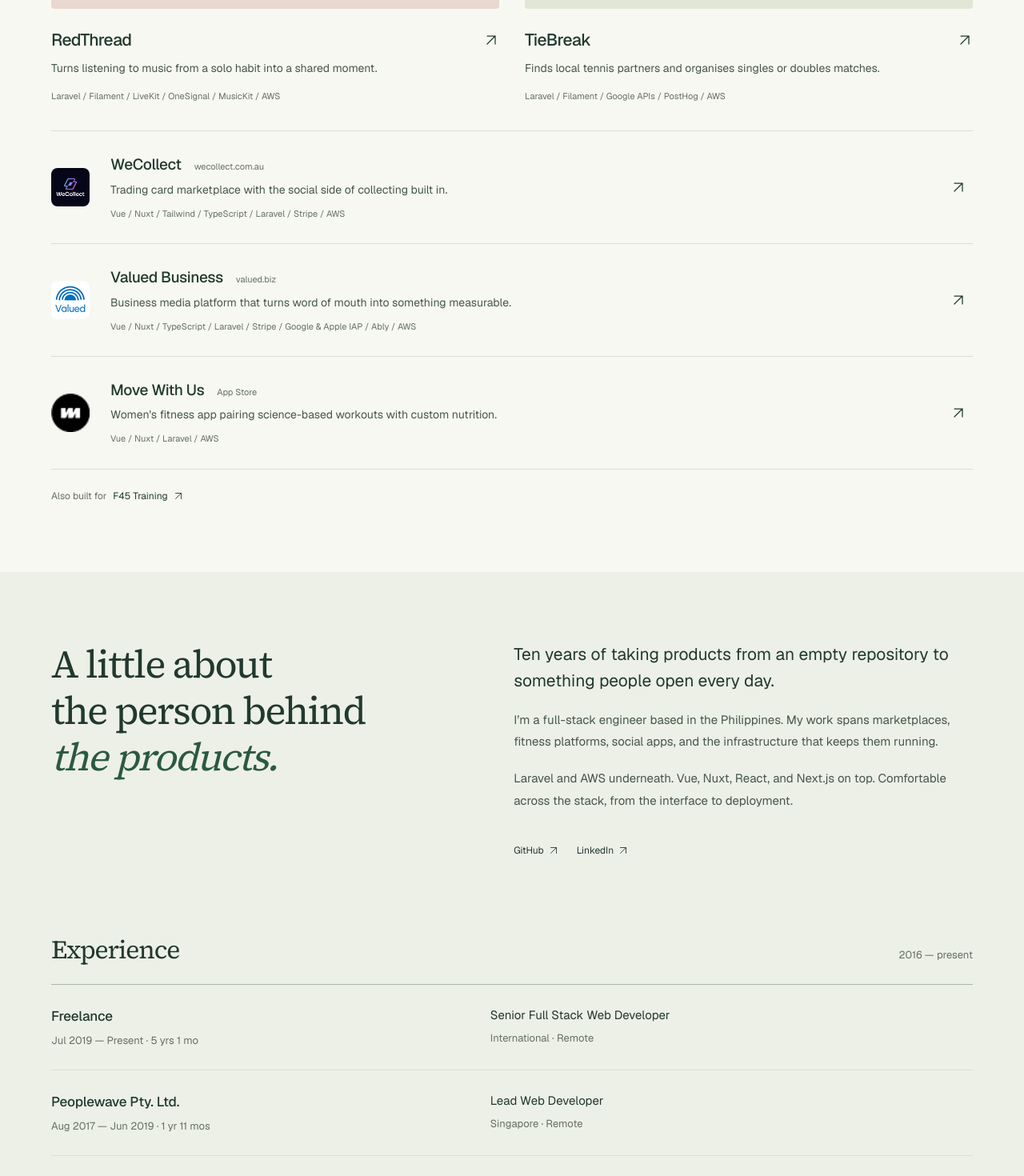
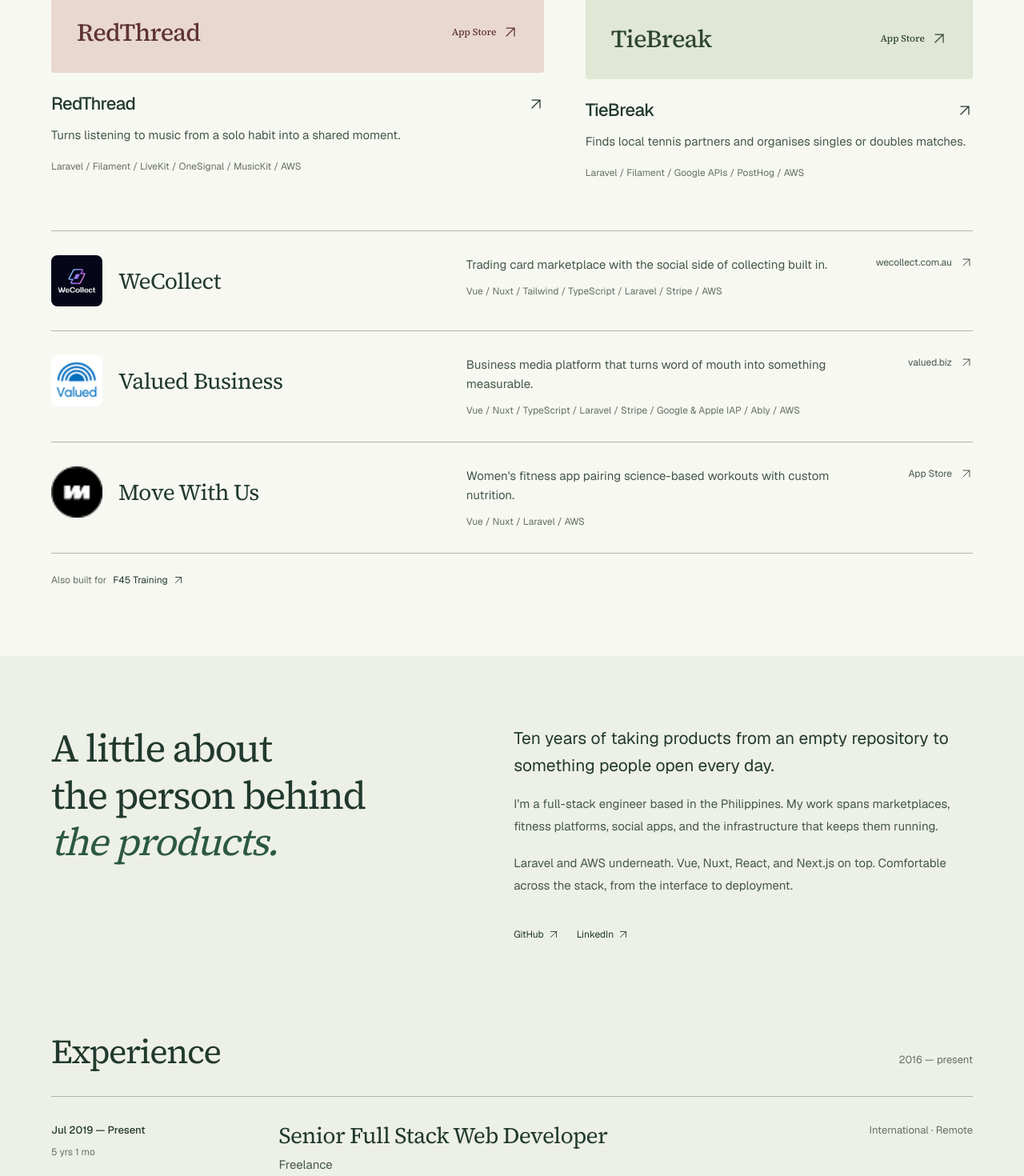
Before and after one commit to rosemalejohn/rosemalejohn, a Next.js app: page / in a window 1280 px wide. Shown: the part 1180-2650 px from the top of the page at 80% size. Built offline with nearby package versions, Linux system fonts and the light colour scheme.

Commit message:
feat(portfolio): redesign projects, experience, and tools

```diff
--- a/app/components/ProjectRow.tsx
+++ b/app/components/ProjectRow.tsx
@@ -24,13 +24,14 @@
 		: "Not public";
 	const inner = (
 		<>
+			<div className="project-row-identity">
 				{logos[project.name] ? (
 					<Image
 						className="project-row-logo"
 						src={logos[project.name]}
 						alt=""
-					width={48}
-					height={48}
+						width={72}
+						height={72}
 					/>
 				) : (
 					<span
@@ -40,17 +41,16 @@
 						{project.name.slice(0, 1)}
 					</span>
 				)}
-			<div>
-				<div className="project-row-title">
 				<h3>{project.name}</h3>
-					<span className="project-destination">
-						{source === "apps.apple.com" ? "App Store" : source}
-					</span>
 			</div>
+			<div className="project-row-detail">
 				<p>{project.description}</p>
 				<p className="project-tech">{stackNames(project.stack).join(" / ")}</p>
 			</div>
+			<span className="project-destination">
+				{source === "apps.apple.com" ? "App Store" : source}
 				{project.link && <Arrow diagonal />}
+			</span>
 		</>
 	);
 	return (
--- a/app/components/StackGrid.tsx
+++ b/app/components/StackGrid.tsx
@@ -6,7 +6,10 @@
 		<dl className="stack-grid">
 			{layerOrder.map((layer) => (
 				<div className="stack-group" key={layer}>
-					<dt>{layerMeta[layer].category}</dt>
+					<dt>
+						<span>{layerMeta[layer].category}</span>
+						<small>{layerMeta[layer].caption}</small>
+					</dt>
 					<dd>
 						{tools[layer].map((tool) => (
 							<span key={tool}>{tool}</span>
--- a/app/components/Work.tsx
+++ b/app/components/Work.tsx
@@ -78,16 +78,17 @@
 		<ul className="experience-list">
 			{works.map((work) => (
 				<li key={work.company} className="experience-row">
-					<div>
-						<h3>{work.company}</h3>
+					<div className="experience-period">
 						<p>
-							{work.from} — {work.to} · {formatDuration(work.from, work.to)}
+							{work.from} — {work.to}
 						</p>
+						<span>{formatDuration(work.from, work.to)}</span>
 					</div>
 					<div className="experience-position">
-						<p>{work.role}</p>
-						<p>{work.location}</p>
+						<h3>{work.role}</h3>
+						<p>{work.company}</p>
 					</div>
+					<p className="experience-location">{work.location}</p>
 				</li>
 			))}
 		</ul>
--- a/app/globals.css
+++ b/app/globals.css
@@ -245,17 +245,22 @@
 }
 .featured-grid {
 	display: grid;
-	grid-template-columns: 1fr 1fr;
-	gap: 32px;
+	grid-template-columns: minmax(0, 1.12fr) minmax(0, 0.88fr);
+	align-items: start;
+	gap: clamp(24px, 4vw, 64px);
+	margin-bottom: 28px;
+}
+.featured-project:nth-child(2) {
+	margin-top: 68px;
 }
 .project-art {
-	height: 330px;
+	height: 410px;
 	position: relative;
 	display: flex;
 	flex-direction: column;
 	align-items: center;
 	justify-content: space-between;
-	padding: 26px 30px;
+	padding: 28px 32px;
 	overflow: hidden;
 	border-radius: 4px;
 }
@@ -266,14 +271,17 @@
 .project-tennis .project-art {
 	background: #e0e7d4;
 	color: #304731;
+	height: 350px;
 }
 .project-art-label {
 	align-self: flex-start;
-	font-size: 12px;
+	font-size: 13px;
+	max-width: 20ch;
+	line-height: 1.4;
 }
 .project-icon {
-	width: 148px;
-	height: 148px;
+	width: 170px;
+	height: 170px;
 	transition: transform 350ms cubic-bezier(0.16, 1, 0.3, 1);
 }
 .project-art:hover .project-icon,
@@ -285,9 +293,10 @@
 	justify-content: space-between;
 	align-items: center;
 	width: 100%;
-	font-size: 21px;
+	font-family: var(--font-display), Georgia, serif;
+	font-size: clamp(1.5rem, 2.4vw, 2rem);
 	font-weight: 500;
-	letter-spacing: -0.03em;
+	letter-spacing: -0.025em;
 }
 .project-open {
 	display: flex;
@@ -297,10 +306,10 @@
 	letter-spacing: normal;
 }
 .project-caption {
-	padding: 23px 0 34px;
+	padding: 22px 0 34px;
 }
 .project-caption h3 {
-	font-size: 21px;
+	font-size: 22px;
 	font-weight: 500;
 	letter-spacing: -0.025em;
 }
@@ -310,36 +319,52 @@
 	justify-content: space-between;
 }
 .project-caption > p {
-	margin-top: 8px;
+	margin-top: 10px;
 	color: var(--ink-soft);
-	font-size: 14px;
+	font-size: 15px;
 	line-height: 1.7;
 	max-width: 52ch;
 }
 .project-caption > .project-tech {
-	margin-top: 13px;
+	margin-top: 16px;
 	color: var(--muted);
-	font-size: 11px;
+	font-size: 12px;
 }
 .project-list {
-	border-bottom: 1px solid var(--line);
+	border-bottom: 1px solid var(--line-strong);
 }
 .project-row {
-	border-top: 1px solid var(--line);
+	border-top: 1px solid var(--line-strong);
 }
 .project-row-inner {
 	display: grid;
-	grid-template-columns: 52px 1fr 28px;
-	gap: 22px;
+	grid-template-columns: minmax(0, 1.05fr) minmax(0, 1fr) minmax(90px, 0.3fr);
+	gap: clamp(22px, 3vw, 48px);
+	align-items: start;
+	padding: 30px 0;
+}
+.project-row-identity {
+	display: flex;
 	align-items: center;
-	padding: 28px 0;
+	gap: 20px;
+	min-width: 0;
 }
-.project-row a:hover h3 {
+.project-row-identity h3 {
+	font-family: var(--font-display), Georgia, serif;
+	font-size: clamp(1.4rem, 2.2vw, 1.9rem);
+	font-weight: 400;
+	line-height: 1.1;
+	letter-spacing: -0.025em;
+}
+.project-row a:hover h3,
+.project-row a:focus-visible h3 {
 	text-decoration: underline;
+	text-decoration-thickness: 1px;
 }
 .project-row-logo {
-	height: 48px;
-	width: 48px;
+	height: 64px;
+	width: 64px;
+	flex: none;
 	object-fit: contain;
 	border-radius: 8px;
 }
@@ -348,34 +373,38 @@
 	align-items: center;
 	justify-content: center;
 	background: var(--surface);
-	font-size: 17px;
+	font-size: 24px;
 	font-weight: 500;
 }
-.project-row-title {
+.project-destination {
 	display: flex;
-	align-items: baseline;
-	flex-wrap: wrap;
-	gap: 8px 16px;
+	align-items: center;
+	justify-content: flex-end;
+	gap: 10px;
+	color: var(--ink-soft);
+	font-size: 12px;
+	text-align: right;
+	overflow-wrap: anywhere;
 }
-.project-row-title h3 {
-	font-size: 19px;
-	font-weight: 500;
-	letter-spacing: -0.02em;
+.project-destination .arrow {
+	width: 16px;
+	height: 16px;
+	transition: transform 250ms cubic-bezier(0.16, 1, 0.3, 1);
 }
-.project-destination {
-	color: var(--muted);
-	font-size: 11px;
+.project-row a:hover .project-destination .arrow,
+.project-row a:focus-visible .project-destination .arrow {
+	transform: translate(3px, -3px);
 }
-.project-row p {
+.project-row-detail > p:first-child {
 	color: var(--ink-soft);
-	font-size: 14px;
-	line-height: 1.65;
-	margin-top: 5px;
+	font-size: 15px;
+	line-height: 1.6;
 }
 .project-row .project-tech {
-	font-size: 11px;
+	font-size: 12px;
 	color: var(--muted);
-	margin-top: 9px;
+	line-height: 1.5;
+	margin-top: 12px;
 }
 .additional-work {
 	display: flex;
@@ -442,63 +471,98 @@
 	height: 14px;
 }
 .experience-block {
-	margin-top: 84px;
+	margin-top: 100px;
 }
 .experience-block h2 {
-	font-size: 32px;
+	font-size: clamp(2.2rem, 3.3vw, 2.9rem);
 }
 .experience-block .section-intro {
-	margin-bottom: 24px;
+	margin-bottom: 30px;
 }
 .experience-list {
 	border-top: 1px solid var(--line-strong);
 }
 .experience-row {
 	display: grid;
-	grid-template-columns: 1fr 1.15fr;
-	gap: 24px;
-	padding: 27px 0;
+	grid-template-columns: minmax(160px, 0.4fr) minmax(0, 1fr) minmax(
+			140px,
+			0.4fr
+		);
+	gap: clamp(22px, 4vw, 70px);
+	align-items: start;
+	padding: 32px 0 36px;
 	border-bottom: 1px solid var(--line);
 }
-.experience-row h3 {
-	font-size: 17px;
+.experience-period p {
+	font-size: 13px;
 	font-weight: 500;
-	letter-spacing: -0.01em;
+	line-height: 1.5;
 }
-.experience-row p {
-	font-size: 13px;
-	margin-top: 7px;
+.experience-period span {
+	display: block;
+	font-size: 12px;
+	margin-top: 8px;
 	color: var(--muted);
 }
-.experience-position p:first-child {
+.experience-position h3 {
+	font-family: var(--font-display), Georgia, serif;
+	font-size: clamp(1.4rem, 2.2vw, 1.85rem);
+	font-weight: 400;
+	letter-spacing: -0.025em;
+	line-height: 1.2;
+}
+.experience-position p {
 	font-size: 15px;
-	color: var(--ink);
-	margin-top: 0;
+	margin-top: 8px;
+	color: var(--ink-soft);
+}
+.experience-location {
+	font-size: 13px;
+	line-height: 1.5;
+	color: var(--muted);
+	text-align: right;
 }
 .toolkit-section h2 {
 	font-size: clamp(2rem, 3.3vw, 2.6rem);
 }
+.toolkit-section .section-intro {
+	margin-bottom: 32px;
+}
 .stack-grid {
-	display: grid;
-	grid-template-columns: 1fr 1fr;
-	gap: 36px 64px;
+	border-top: 1px solid var(--line-strong);
 }
 .stack-group {
-	border-top: 1px solid var(--line);
-	padding-top: 22px;
+	display: grid;
+	grid-template-columns: minmax(190px, 0.43fr) minmax(0, 1fr);
+	gap: clamp(24px, 5vw, 80px);
+	padding: 27px 0 30px;
+	border-bottom: 1px solid var(--line);
 }
 .stack-group dt {
-	font-size: 16px;
-	font-weight: 500;
-	margin-bottom: 15px;
+	display: flex;
+	flex-direction: column;
+	gap: 6px;
+}
+.stack-group dt span {
+	font-family: var(--font-display), Georgia, serif;
+	font-size: clamp(1.5rem, 2.2vw, 1.9rem);
+	line-height: 1.15;
+}
+.stack-group dt small {
+	font-size: 12px;
+	color: var(--muted);
 }
 .stack-group dd {
 	display: flex;
 	flex-wrap: wrap;
-	gap: 8px 18px;
-	color: var(--muted);
-	font-size: 13px;
-	line-height: 1.8;
+	align-content: center;
+	gap: 8px 24px;
+	color: var(--ink-soft);
+	font-size: 14px;
+	line-height: 1.6;
+}
+.stack-group dd span {
+	white-space: nowrap;
 }
 .recommendation-section {
 	padding: 0 0 86px;
@@ -609,29 +673,37 @@
 	color: var(--muted);
 }
 .archive-hero {
-	padding: 75px 0 52px;
+	padding: 80px 0 70px;
+}
+.archive-hero-inner {
+	display: grid;
+	grid-template-columns: minmax(0, 1.1fr) minmax(0, 0.7fr);
+	align-items: end;
+	gap: clamp(40px, 8vw, 130px);
 }
 .archive-hero h1 {
 	font-size: clamp(3.4rem, 6vw, 5.5rem);
+	max-width: 12ch;
 }
 .archive-hero p {
-	max-width: 58ch;
+	max-width: 42ch;
 	color: var(--ink-soft);
 	font-size: 17px;
-	line-height: 1.8;
-	margin-top: 24px;
+	line-height: 1.7;
+	padding-bottom: 8px;
 }
 .archive-intro {
 	display: flex;
 	justify-content: space-between;
 	gap: 20px;
 	align-items: center;
-	margin-bottom: 22px;
+	padding: 20px 0 26px;
+	border-top: 1px solid var(--line-strong);
 	color: var(--muted);
 	font-size: 13px;
 }
 .archive-work {
-	padding-bottom: 80px;
+	padding-bottom: 100px;
 }
 
 @media (max-width: 1023px) {
@@ -647,8 +719,18 @@
 		gap: 48px;
 	}
 	.project-art {
-		height: 300px;
+		height: 350px;
 		padding: 24px;
+	}
+	.project-tennis .project-art {
+		height: 320px;
+	}
+	.experience-row {
+		grid-template-columns: minmax(130px, 0.38fr) minmax(0, 1fr);
+	}
+	.experience-location {
+		grid-column: 2;
+		text-align: left;
 	}
 }
 @media (max-width: 760px) {
@@ -709,31 +791,48 @@
 	}
 	.featured-grid {
 		grid-template-columns: 1fr;
-		gap: 4px;
+		gap: 0;
+		margin-bottom: 8px;
+	}
+	.featured-project:nth-child(2) {
+		margin-top: 0;
 	}
 	.project-art {
-		height: 310px;
+		height: 330px;
+	}
+	.project-tennis .project-art {
+		height: 330px;
 	}
 	.project-caption {
-		padding-bottom: 32px;
+		padding-bottom: 38px;
 	}
 	.project-row-inner {
-		grid-template-columns: 40px 1fr 20px;
+		grid-template-columns: minmax(0, 1fr) auto;
+		gap: 16px 12px;
+		padding: 25px 0;
+	}
+	.project-row-identity {
 		gap: 14px;
-		padding: 23px 0;
 	}
 	.project-row-logo {
-		width: 40px;
-		height: 40px;
+		width: 48px;
+		height: 48px;
 	}
-	.project-row-title h3 {
-		font-size: 18px;
+	.project-row-identity h3 {
+		font-size: 22px;
 	}
-	.project-row p {
-		font-size: 13px;
+	.project-row-detail {
+		grid-column: 1 / -1;
+		padding-left: 62px;
+	}
+	.project-row-detail > p:first-child {
+		font-size: 14px;
 	}
 	.project-destination {
-		overflow-wrap: anywhere;
+		grid-column: 2;
+		grid-row: 1;
+		font-size: 11px;
+		max-width: 120px;
 	}
 	.about-intro,
 	.contact-grid {
@@ -753,11 +852,28 @@
 		margin-top: 52px;
 	}
 	.experience-row {
-		grid-template-columns: 1fr;
-		gap: 14px;
+		grid-template-columns: minmax(120px, 0.38fr) minmax(0, 1fr);
+		gap: 10px 24px;
+		padding: 27px 0 30px;
+	}
+	.experience-position h3 {
+		font-size: 24px;
+	}
+	.experience-location {
+		grid-column: 2;
+		text-align: left;
 	}
 	.stack-grid {
-		gap: 28px;
+		border-top-color: var(--line-strong);
+	}
+	.stack-group {
+		grid-template-columns: 1fr;
+		gap: 17px;
+		padding: 24px 0 27px;
+	}
+	.stack-group dd {
+		gap: 8px 17px;
+		font-size: 13px;
 	}
 	.recommendation-section {
 		padding-bottom: 54px;
@@ -781,7 +897,14 @@
 		flex-basis: 100%;
 	}
 	.archive-hero {
-		padding: 46px 0 36px;
+		padding: 46px 0 40px;
+	}
+	.archive-hero-inner {
+		grid-template-columns: 1fr;
+		gap: 20px;
+	}
+	.archive-hero p {
+		padding-bottom: 0;
 	}
 }
 @media (max-width: 380px) {
@@ -798,7 +921,32 @@
 		font-size: 2.6rem;
 	}
 	.stack-grid {
+		border-top-color: var(--line-strong);
+	}
+	.project-row-inner {
 		grid-template-columns: 1fr;
+	}
+	.project-row-detail {
+		padding-left: 0;
+	}
+	.project-destination {
+		grid-column: 1;
+		grid-row: auto;
+		justify-content: flex-start;
+		max-width: none;
+	}
+	.experience-row {
+		grid-template-columns: 1fr;
+		gap: 8px;
+	}
+	.experience-period span {
+		margin-top: 3px;
+	}
+	.experience-position {
+		margin-top: 10px;
+	}
+	.experience-location {
+		grid-column: 1;
 	}
 }
 @media (prefers-reduced-motion: reduce) {
--- a/app/projects/components/ProjectList.tsx
+++ b/app/projects/components/ProjectList.tsx
@@ -3,7 +3,7 @@
 
 export default function ProjectList() {
 	return (
-		<ul className="border-b border-line">
+		<ul className="project-list">
 			{projects.map((project) => (
 				<ProjectRow key={project.name} project={project} />
 			))}
```
Also changed, not shown: app/projects/page.tsx (+8 -5 lines). Lines whose indentation alone changed are shown as unchanged.
